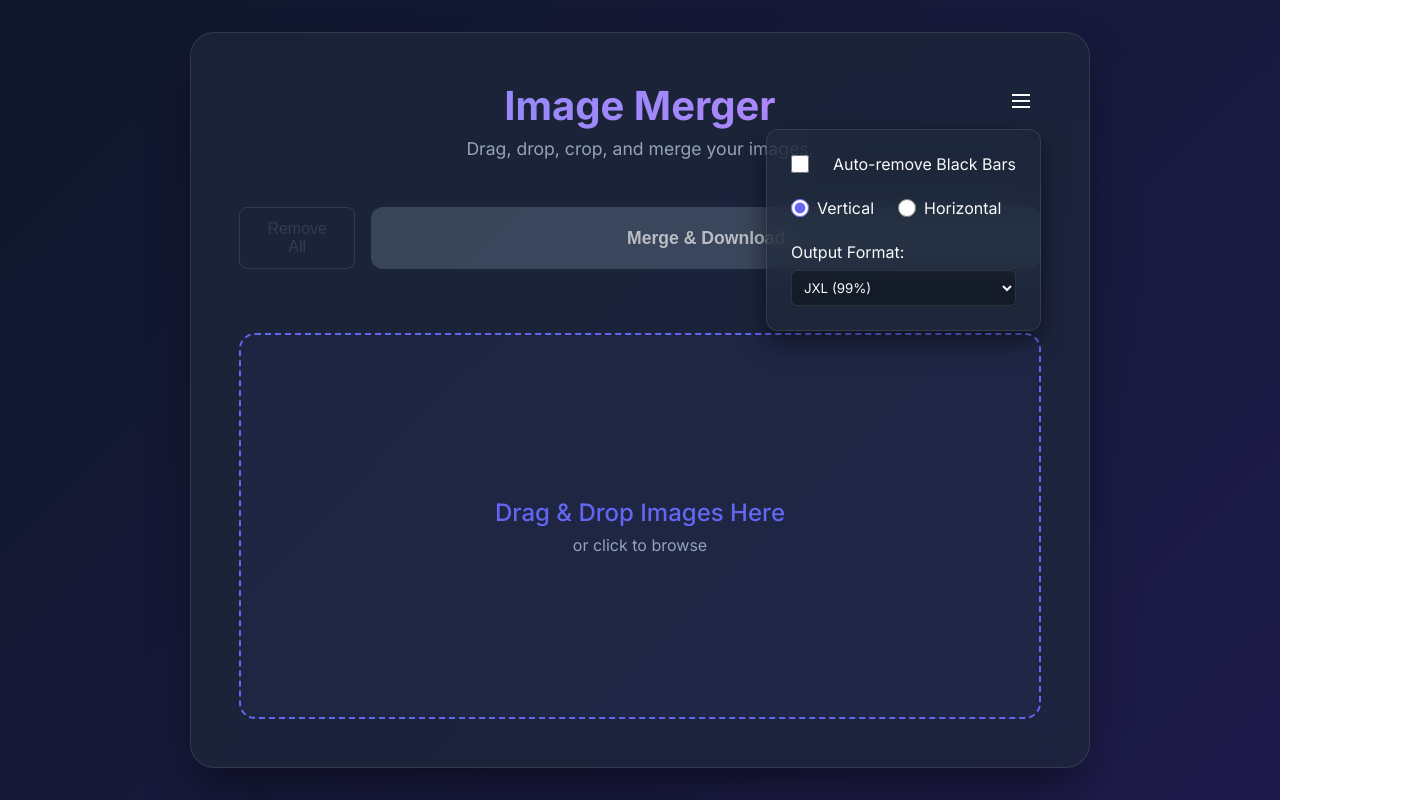
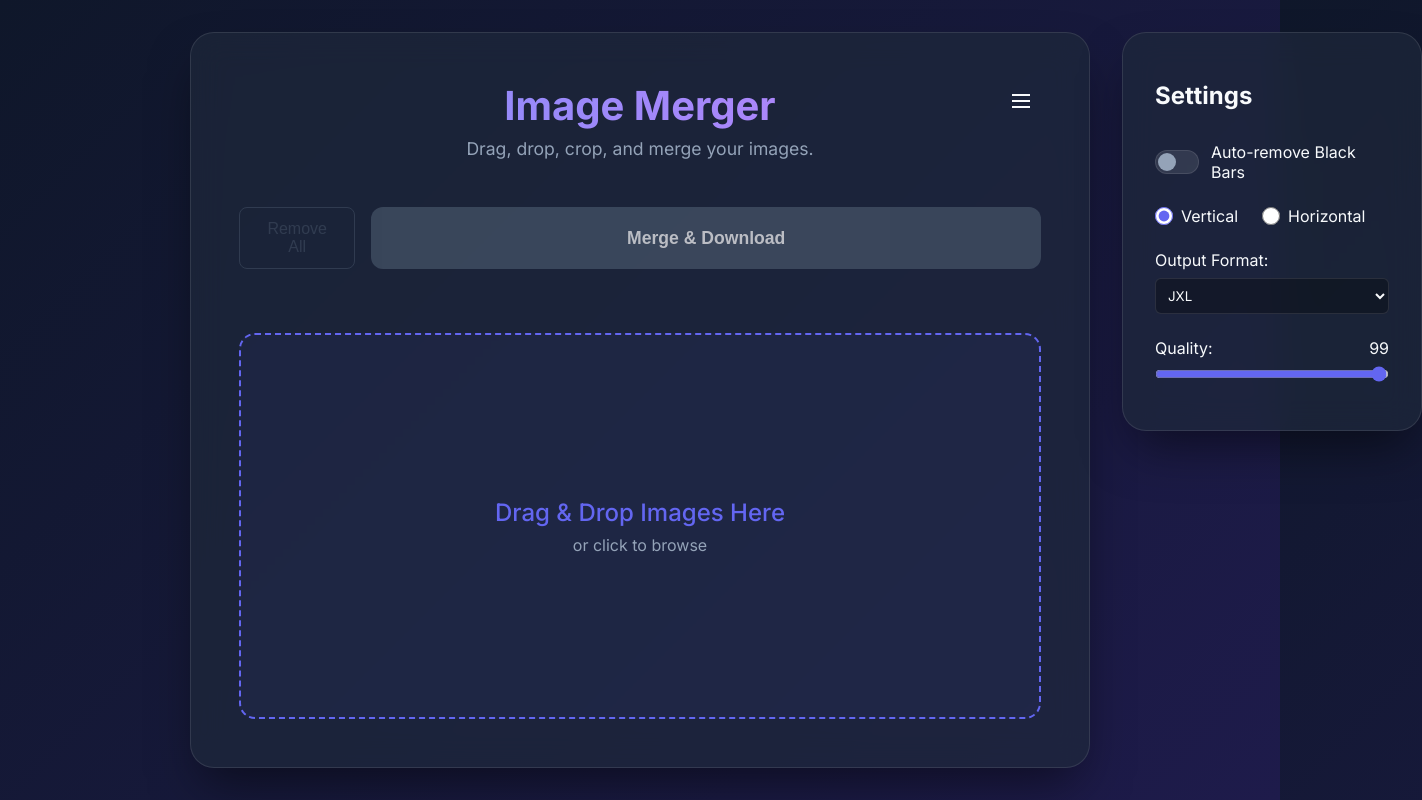
Before and after one commit to VellVee/ImageMerger, a plain HTML site: page frontend/index.html in a window 1280 px wide. Both pictures are taken after a click on the button 1021 px from the left and 102 px from the top of the page. Shown: the whole page, 1422 px wide, since content can reach past the window. Drawn offline with nearby package versions, Linux system fonts and the light colour scheme.

Commit message:
feat: add configurable image quality settings and support for JPEG export

```diff
--- a/frontend/app.js
+++ b/frontend/app.js
@@ -4,17 +4,36 @@ const gallery = document.getElementById('gallery');
 const mergeBtn = document.getElementById('merge-btn');
 const autoRemoveCheck = document.getElementById('auto-remove-black-bars');
 const menuToggleBtn = document.getElementById('menu-toggle-btn');
-const settingsMenu = document.getElementById('settings-menu');
+const settingsPanel = document.getElementById('settings-panel');
 
 menuToggleBtn.addEventListener('click', () => {
-    settingsMenu.classList.toggle('hidden');
+    settingsPanel.classList.toggle('hidden');
 });
 
-document.addEventListener('click', (e) => {
-    if (!settingsMenu.contains(e.target) && !menuToggleBtn.contains(e.target)) {
-        settingsMenu.classList.add('hidden');
+const outputFormatSelect = document.getElementById('output-format');
+const qualityGroup = document.getElementById('quality-group');
+const qualitySlider = document.getElementById('quality-slider');
+const qualityValue = document.getElementById('quality-value');
+
+function updateQualityDisplay() {
+    const format = outputFormatSelect.value;
+    const val = parseInt(qualitySlider.value, 10);
+
+    if (format === 'png') {
+        qualityGroup.style.display = 'none';
+    } else {
+        qualityGroup.style.display = 'flex';
+        if (val === 100 && (format === 'webp' || format === 'jxl')) {
+            qualityValue.textContent = '100 (Lossless)';
+        } else {
+            qualityValue.textContent = val;
+        }
     }
-});
+}
+
+outputFormatSelect.addEventListener('change', updateQualityDisplay);
+qualitySlider.addEventListener('input', updateQualityDisplay);
+updateQualityDisplay(); // Initialize state
 
 const cropModal = document.getElementById('crop-modal');
 const cropImage = document.getElementById('crop-image');
@@ -508,6 +527,7 @@ mergeBtn.addEventListener('click', async () => {
 
     const outputFormat = document.getElementById('output-format').value;
     formData.append('output_format', outputFormat);
+    formData.append('quality', qualitySlider.value);
 
     try {
         const response = await fetch('/api/merge', {
--- a/frontend/index.html
+++ b/frontend/index.html
@@ -8,6 +8,7 @@
     <link rel="stylesheet" href="style.css">
 </head>
 <body>
+    <div class="layout-wrapper">
         <div class="container">
         <header>
             <h1>Image Merger</h1>
@@ -16,13 +17,32 @@
             <button id="menu-toggle-btn" class="menu-toggle-btn">
                 <svg width="24" height="24" viewBox="0 0 24 24" fill="none" stroke="currentColor" stroke-width="2"><path d="M3 12h18M3 6h18M3 18h18"></path></svg>
             </button>
+        </header>
 
-            <div id="settings-menu" class="settings-menu hidden">
+        <main>
+            <div class="action-buttons">
+                <button id="remove-all-btn" class="danger-btn" disabled>Remove All</button>
+                <button id="merge-btn" class="primary-btn" disabled>Merge & Download</button>
+            </div>
+
+            <div id="gallery" class="gallery"></div>
+
+            <div id="drop-zone" class="drop-zone">
+                <p>Drag & Drop Images Here</p>
+                <span>or click to browse</span>
+                <input type="file" id="file-input" multiple accept="image/*">
+            </div>
+        </main>
+    </div>
+
+    <!-- Settings Panel -->
+    <aside id="settings-panel" class="settings-panel hidden">
+        <h2>Settings</h2>
         <div class="controls">
-                    <label class="checkbox-container">
+            <label class="toggle-container">
                 <input type="checkbox" id="auto-remove-black-bars">
-                        <span class="checkmark"></span>
-                        Auto-remove Black Bars
+                <span class="toggle-slider"></span>
+                <span>Auto-remove Black Bars</span>
             </label>
 
             <div class="radio-group">
@@ -39,29 +59,19 @@
             <div class="format-group">
                 <label>Output Format:</label>
                 <select id="output-format">
-                            <option value="jxl">JXL (99%)</option>
-                            <option value="webp">WebP (99%)</option>
+                    <option value="jxl">JXL</option>
+                    <option value="webp">WebP</option>
+                    <option value="jpg">JPG</option>
                     <option value="png">PNG (Lossless)</option>
                 </select>
             </div>
+
+            <div class="quality-group" id="quality-group">
+                <label style="display: flex; justify-content: space-between;"><span>Quality:</span> <span id="quality-value">99</span></label>
+                <input type="range" id="quality-slider" min="1" max="100" value="99">
             </div>
         </div>
-        </header>
-
-        <main>
-            <div class="action-buttons">
-                <button id="remove-all-btn" class="danger-btn" disabled>Remove All</button>
-                <button id="merge-btn" class="primary-btn" disabled>Merge & Download</button>
-            </div>
-
-            <div id="gallery" class="gallery"></div>
-
-            <div id="drop-zone" class="drop-zone">
-                <p>Drag & Drop Images Here</p>
-                <span>or click to browse</span>
-                <input type="file" id="file-input" multiple accept="image/*">
-            </div>
-        </main>
+    </aside>
     </div>
 
     <!-- Crop Modal -->
--- a/frontend/style.css
+++ b/frontend/style.css
@@ -22,13 +22,18 @@ body {
     min-height: 100vh;
     display: flex;
     justify-content: center;
-    align-items: stretch;
     padding: 2rem;
+}
+
+.layout-wrapper {
+    position: relative;
+    width: 100%;
+    max-width: 900px;
+    display: flex;
 }
 
 .container {
     width: 100%;
-    max-width: 900px;
     background: var(--bg-card);
     backdrop-filter: blur(16px);
     -webkit-backdrop-filter: blur(16px);
@@ -39,7 +44,6 @@ body {
     display: flex;
     flex-direction: column;
     gap: 2rem;
-    flex: 1;
 }
 
 main {
@@ -85,23 +89,44 @@ header p {
     background: rgba(255, 255, 255, 0.1);
 }
 
-.settings-menu {
+.settings-panel {
     position: absolute;
-    top: 3rem;
-    right: 0;
+    left: calc(100% + 2rem);
+    top: 0;
     background: var(--bg-card);
+    backdrop-filter: blur(16px);
     border: 1px solid var(--border-color);
-    border-radius: 12px;
-    padding: 1.5rem;
-    box-shadow: 0 10px 25px rgba(0, 0, 0, 0.5);
-    z-index: 100;
-    min-width: 250px;
-    text-align: left;
-    backdrop-filter: blur(20px);
+    border-radius: 24px;
+    padding: 3rem 2rem;
+    box-shadow: 0 25px 50px -12px rgba(0, 0, 0, 0.5);
+    width: 300px;
+    transition: all 0.3s cubic-bezier(0.4, 0, 0.2, 1);
+    transform: translateX(0);
+    opacity: 1;
+    pointer-events: auto;
 }
 
-.settings-menu.hidden {
-    display: none;
+.settings-panel.hidden {
+    transform: translateX(-20px);
+    opacity: 0;
+    pointer-events: none;
+}
+
+.settings-panel h2 {
+    font-size: 1.5rem;
+    color: var(--text-main);
+    margin-bottom: 2rem;
+}
+
+.quality-group {
+    display: flex;
+    flex-direction: column;
+    gap: 0.5rem;
+}
+
+.quality-group input[type="range"] {
+    width: 100%;
+    accent-color: var(--primary);
 }
 
 /* Drop Zone */
@@ -159,20 +184,52 @@ header p {
     border: none;
 }
 
-.checkbox-container {
+.toggle-container {
     display: flex;
     align-items: center;
+    justify-content: flex-start;
     gap: 0.75rem;
     cursor: pointer;
     font-size: 1rem;
     user-select: none;
+    width: 100%;
 }
 
-.checkbox-container input {
+.toggle-container input {
+    display: none;
+}
+
+.toggle-slider {
+    position: relative;
+    width: 44px;
+    height: 24px;
+    background-color: rgba(255, 255, 255, 0.1);
+    border-radius: 24px;
+    transition: 0.3s;
+    border: 1px solid var(--border-color);
+    flex-shrink: 0;
+}
+
+.toggle-slider:before {
+    content: "";
+    position: absolute;
+    height: 18px;
     width: 18px;
-    height: 18px;
-    cursor: pointer;
-    accent-color: var(--primary);
+    left: 2px;
+    bottom: 2px;
+    background-color: var(--text-muted);
+    border-radius: 50%;
+    transition: 0.3s;
+}
+
+.toggle-container input:checked + .toggle-slider {
+    background-color: var(--primary);
+    border-color: var(--primary);
+}
+
+.toggle-container input:checked + .toggle-slider:before {
+    transform: translateX(20px);
+    background-color: white;
 }
 
 .radio-group {
```
Also changed, not shown: 1 other file. Lines whose indentation alone changed are shown as unchanged.
